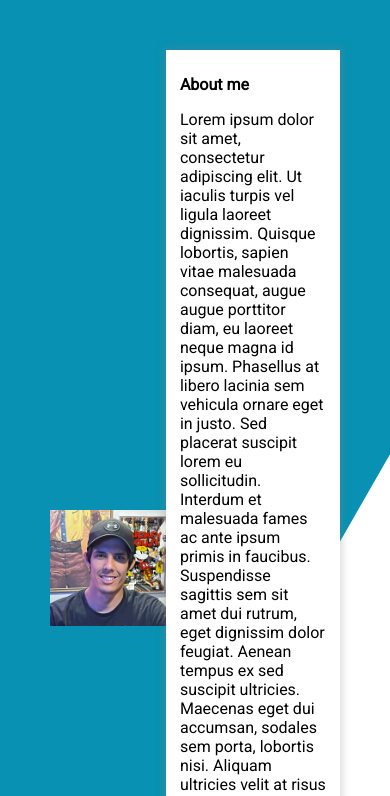
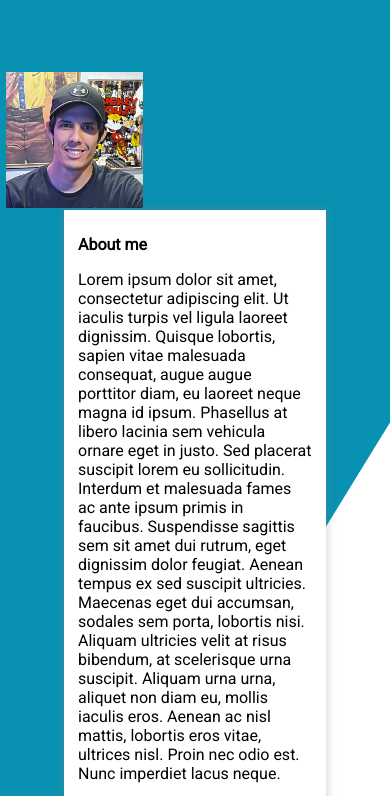
Before and after one commit to CalebTelfer/project-homepage, a plain HTML site: page index.html in a window 390 px wide. Shown: the top 796 px of the page. Drawn offline with nearby package versions, Linux system fonts and the light colour scheme; grey boxes are pictures that could not be loaded.

Commit message:
responsive for tablets.

```diff
--- a/index.html
+++ b/index.html
@@ -13,8 +13,9 @@
         <div class="clippedHead"></div>
 
         <div class="headerFlex">
-            <img src="./assets/me.jpg" alt="" width="450px" style="max-width: 40%">
+            <img class="bigscreenMe" src="./assets/me.jpg" alt="">
             <div class="aboutMeContainer">
+                <img class="smallscreenMe" src="./assets/me.jpg" alt="">
                 <h1>About me</h1>
                 <p>
                     Lorem ipsum dolor sit amet, consectetur adipiscing elit. Ut iaculis turpis vel ligula laoreet dignissim. Quisque lobortis, sapien vitae malesuada consequat, augue augue porttitor diam, eu laoreet neque magna id ipsum. Phasellus at libero lacinia sem vehicula ornare eget in justo. Sed placerat suscipit lorem eu sollicitudin. Interdum et malesuada fames ac ante ipsum primis in faucibus. Suspendisse sagittis sem sit amet dui rutrum, eget dignissim dolor feugiat. Aenean tempus ex sed suscipit ultricies. Maecenas eget dui accumsan, sodales sem porta, lobortis nisi. Aliquam ultricies velit at risus bibendum, at scelerisque urna suscipit. Aliquam urna urna, aliquet non diam eu, mollis iaculis eros. Aenean ac nisl mattis, lobortis eros vitae, ultrices nisl. Proin nec odio est. Nunc imperdiet lacus neque.
--- a/styles.css
+++ b/styles.css
@@ -60,8 +60,16 @@ header {
     padding: calc(3rem + 0.5vw);
 }
 
+.bigscreenMe {
+    max-width: 28rem;
+}
+
+.smallscreenMe {
+    display: none;
+}
+
 section {
-    padding: 0 calc(3rem + 15vw);
+    padding: 0 calc(3rem + 4vw);
 }
 
 section > h2 {
@@ -72,7 +80,7 @@ section > h2 {
 .grid-cards {
     display: grid;
     max-width: calc(3 * 350px + 2 * 2rem);
-    grid-template-columns: repeat(auto-fit, minmax(150px, 350px));
+    grid-template-columns: repeat(auto-fit, minmax(150px, 300px));
     justify-content: center;
     gap: 2rem;
     padding: 3rem;
@@ -188,3 +196,25 @@ footer > div > p, footer > div > div > p {
         padding: 5rem 0;
     }
 }
+
+@media (max-width: 1256px) {
+    .aboutMeContainer {
+        margin: 10rem auto;
+        max-width: 60vw;
+    }
+
+    .smallscreenMe {
+        display: block;
+        float: left;
+        margin-top: -10rem;
+        margin-left: -5rem;
+        max-width: 35vw;
+        height: auto;
+        z-index: 55;
+        padding: .5rem;
+    }
+
+    .bigscreenMe {
+        display: none;
+    }
+}
```
